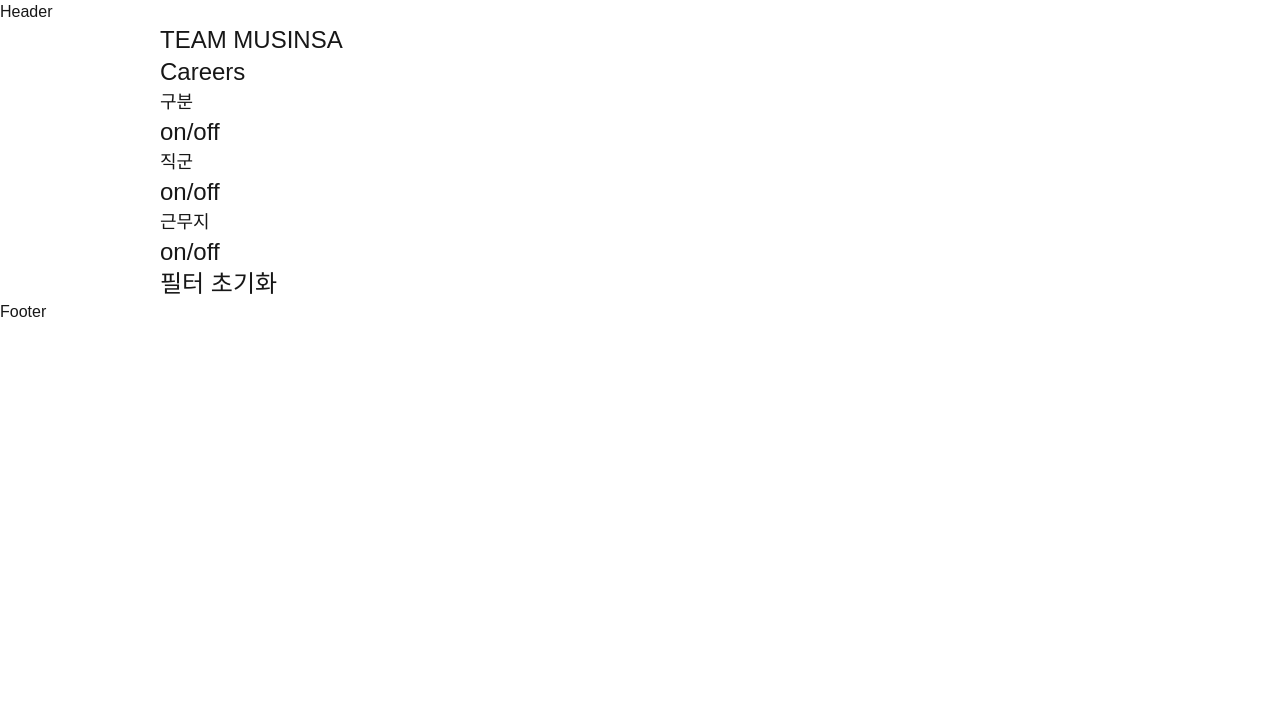
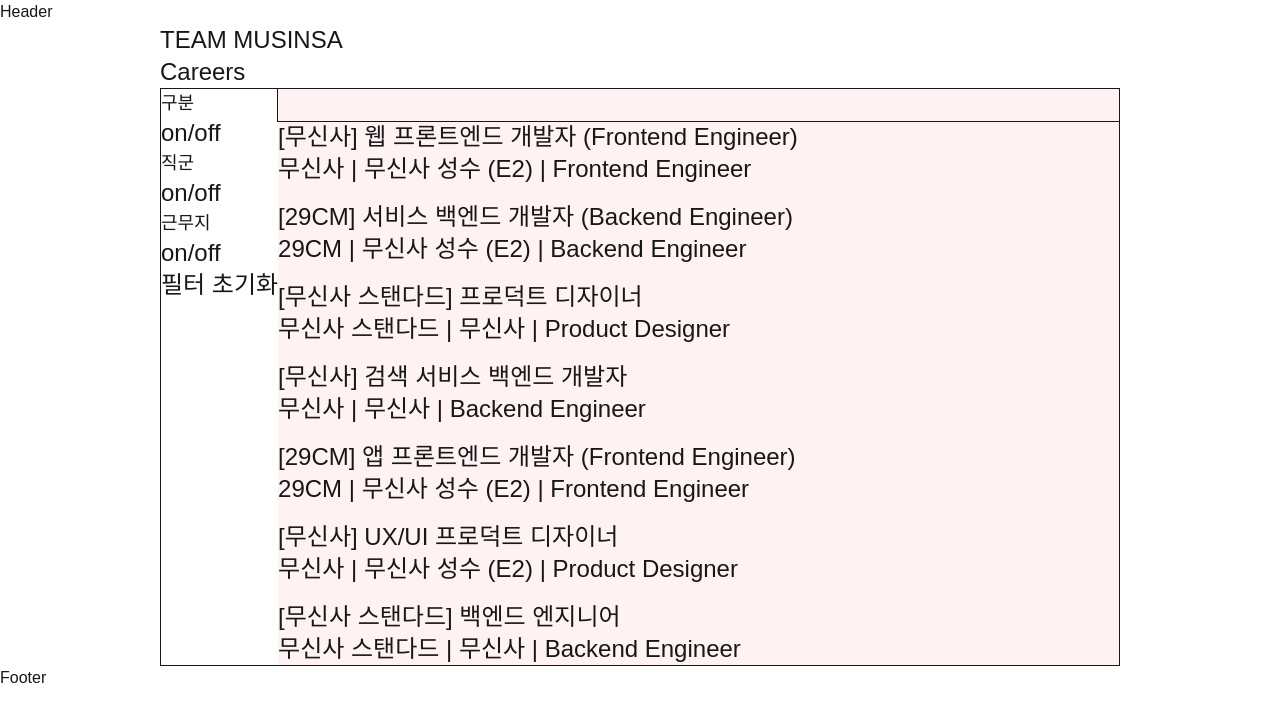
Before and after one commit to Goonco/musinsa-preliminary-assignment, a Next.js app: page / in a window 1280 px wide. Shown: the top 722 px of the page. Built offline with nearby package versions, Linux system fonts and the light colour scheme.

Commit message:
feat: display overviews according to the filters

```diff
--- a/src/app/(recruit)/component/category-list.tsx
+++ b/src/app/(recruit)/component/category-list.tsx
@@ -44,7 +44,7 @@
 	},
 ];
 
-const categoryEngName: Record<Category, string> = {
+export const categoryEngName: Record<Category, string> = {
 	구분: "subsidaries",
 	근무지: "place",
 	직군: "occupations",
--- /dev/null
+++ b/src/app/(recruit)/component/index.ts
@@ -0,0 +1,2 @@
+export * from "./category-list";
+export * from "./recruit-overview-list";
--- /dev/null
+++ b/src/app/(recruit)/component/recruit-overview-list.tsx
@@ -0,0 +1,79 @@
+"use client";
+
+import { useSearchParams } from "next/navigation";
+import { CATEGORY, type Category } from "../page";
+import { categoryEngName } from "./category-list";
+
+type Recruit_Overview = { title: string } & { [K in Category]: string };
+const RECRUIT_OVERVEIWS: Recruit_Overview[] = [
+	{
+		title: "[무신사] 웹 프론트엔드 개발자 (Frontend Engineer)",
+		구분: "무신사",
+		직군: "Frontend Engineer",
+		근무지: "무신사 성수 (E2)",
+	},
+	{
+		title: "[29CM] 서비스 백엔드 개발자 (Backend Engineer)",
+		구분: "29CM",
+		직군: "Backend Engineer",
+		근무지: "무신사 성수 (E2)",
+	},
+	{
+		title: "[무신사 스탠다드] 프로덕트 디자이너",
+		구분: "무신사 스탠다드",
+		직군: "Product Designer",
+		근무지: "무신사",
+	},
+	{
+		title: "[무신사] 검색 서비스 백엔드 개발자",
+		구분: "무신사",
+		직군: "Backend Engineer",
+		근무지: "무신사",
+	},
+	{
+		title: "[29CM] 앱 프론트엔드 개발자 (Frontend Engineer)",
+		구분: "29CM",
+		직군: "Frontend Engineer",
+		근무지: "무신사 성수 (E2)",
+	},
+	{
+		title: "[무신사] UX/UI 프로덕트 디자이너",
+		구분: "무신사",
+		직군: "Product Designer",
+		근무지: "무신사 성수 (E2)",
+	},
+	{
+		title: "[무신사 스탠다드] 백엔드 엔지니어",
+		구분: "무신사 스탠다드",
+		직군: "Backend Engineer",
+		근무지: "무신사",
+	},
+];
+
+export function RecruitOverviewList() {
+	const searchParams = useSearchParams();
+
+	function checkOverview(overview: Recruit_Overview) {
+		return CATEGORY.every((category) => {
+			const items = searchParams.getAll(categoryEngName[category]);
+
+			if (items.length === 0) return true;
+			return items.some((item) => overview[category] === item);
+		});
+	}
+
+	const filteredOverviewList = RECRUIT_OVERVEIWS.filter((overview) =>
+		checkOverview(overview),
+	);
+
+	return (
+		<div className="space-y-4">
+			{filteredOverviewList.map((overview) => (
+				<div key={overview.title}>
+					<p>{overview.title}</p>
+					<p>{`${overview.구분} | ${overview.근무지} | ${overview.직군}`}</p>
+				</div>
+			))}
+		</div>
+	);
+}
--- a/src/app/(recruit)/page.tsx
+++ b/src/app/(recruit)/page.tsx
@@ -1,9 +1,10 @@
 "use client";
 
+import { Input } from "@headlessui/react";
 import { usePathname, useRouter } from "next/navigation";
-import { CategoryList } from "./component/category-list";
+import { CategoryList, RecruitOverviewList } from "./component";
 
-const CATEGORY = ["구분", "직군", "근무지"] as const;
+export const CATEGORY = ["구분", "직군", "근무지"] as const;
 export type Category = (typeof CATEGORY)[number];
 
 export default function Page() {
@@ -20,6 +21,7 @@
 				<h1>TEAM MUSINSA</h1>
 				<h2>Careers</h2>
 			</div>
+			<div className="flex flex-row w-full border">
 				<div>
 					{CATEGORY.map((category) => (
 						<CategoryList key={category} category={category} />
@@ -28,6 +30,11 @@
 						필터 초기화
 					</button>
 				</div>
+				<div className="bg-red-50 flex-1">
+					<Input className="outline w-full" />
+					<RecruitOverviewList />
+				</div>
+			</div>
 		</div>
 	);
 }
```
Also changed, not shown: 1 other file (tests, documents, lock files or other folders). Lines whose indentation alone changed are shown as unchanged.
